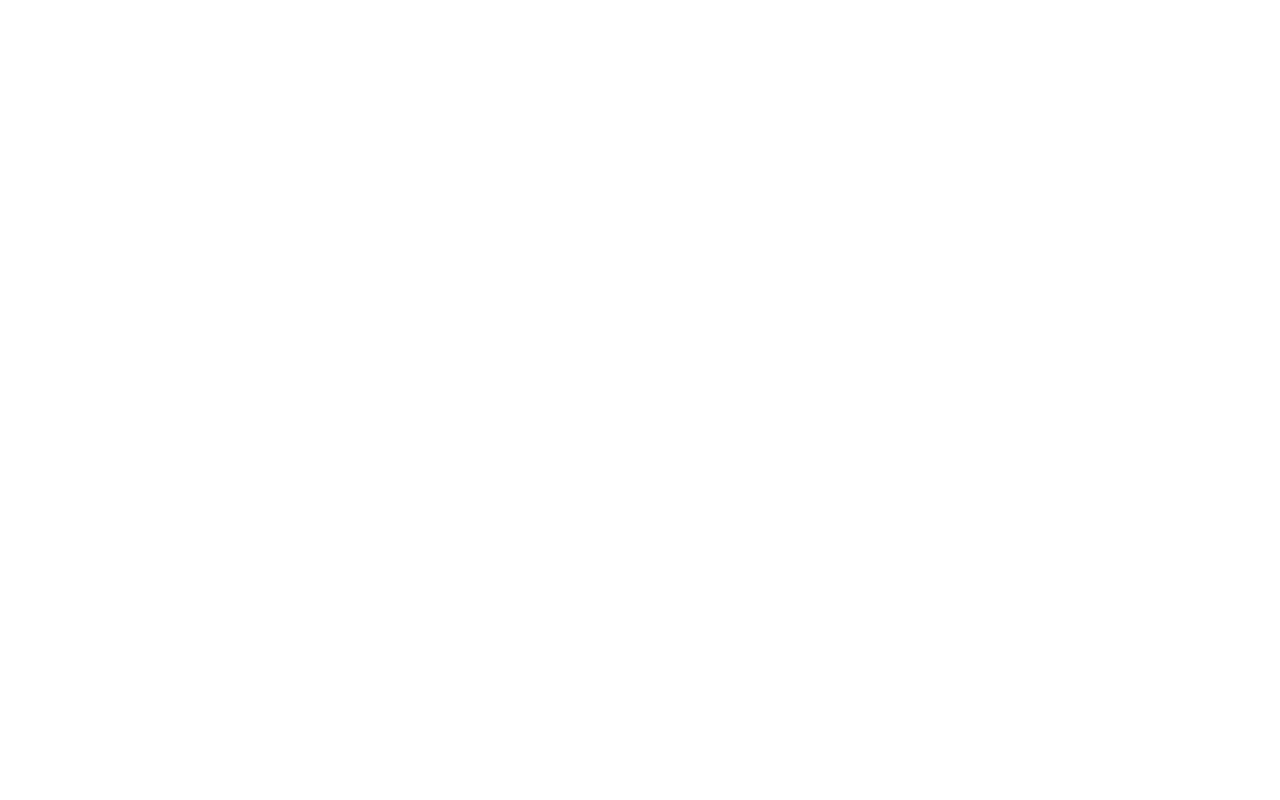
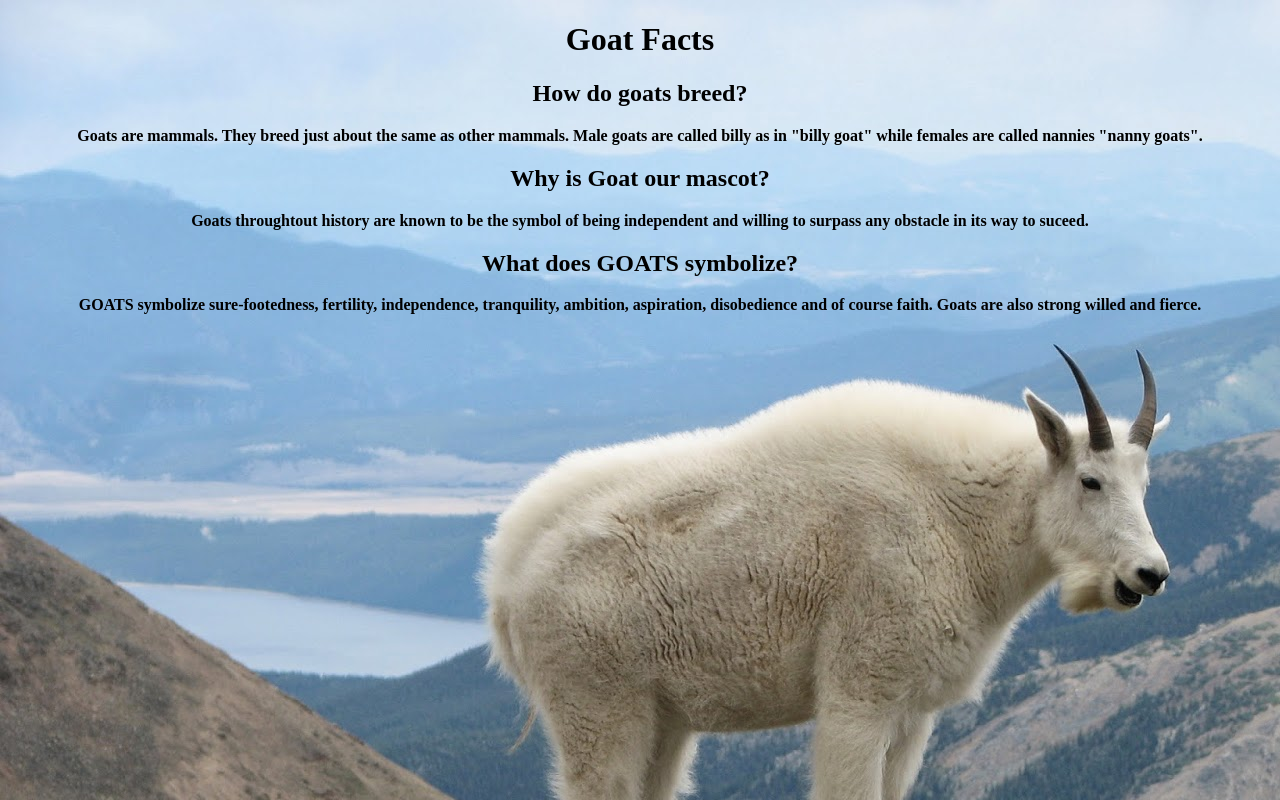
Before and after one commit to SySpor/ScrumGoat, a plain HTML site: page GoatInfo.html in a window 1280 px wide. Drawn offline with Linux system fonts and the light colour scheme.

Commit message:
Update GoatInfo.html

```diff
--- a/GoatInfo.html
+++ b/GoatInfo.html
@@ -8,8 +8,23 @@
     <title>GoatInfo</title>
 </head>
 
-<body>
-
+<body style="background-image: url(GOAT.jpeg) ; color: black;text-align: center; font-weight: bolder;">
+    <h1>Goat Facts</h1>
+    <h2>How do goats breed?
+    </h2>
+    <p>Goats are mammals. They breed just about the same as other mammals. Male goats are called billy as in "billy
+        goat" while females are called nannies "nanny goats".
+    </p>
+    <h2>Why is Goat our mascot?
+    </h2>
+    <p>Goats throughtout history are known to be the symbol of being independent and willing to surpass any obstacle in
+        its way to suceed.
+    </p>
+    <h2>What does GOATS symbolize?
+    </h2>
+    <p>GOATS symbolize sure-footedness, fertility, independence, tranquility, ambition, aspiration, disobedience and of
+        course faith. Goats are also strong willed and fierce.
+    </p>
 </body>
 
 </html>
```
